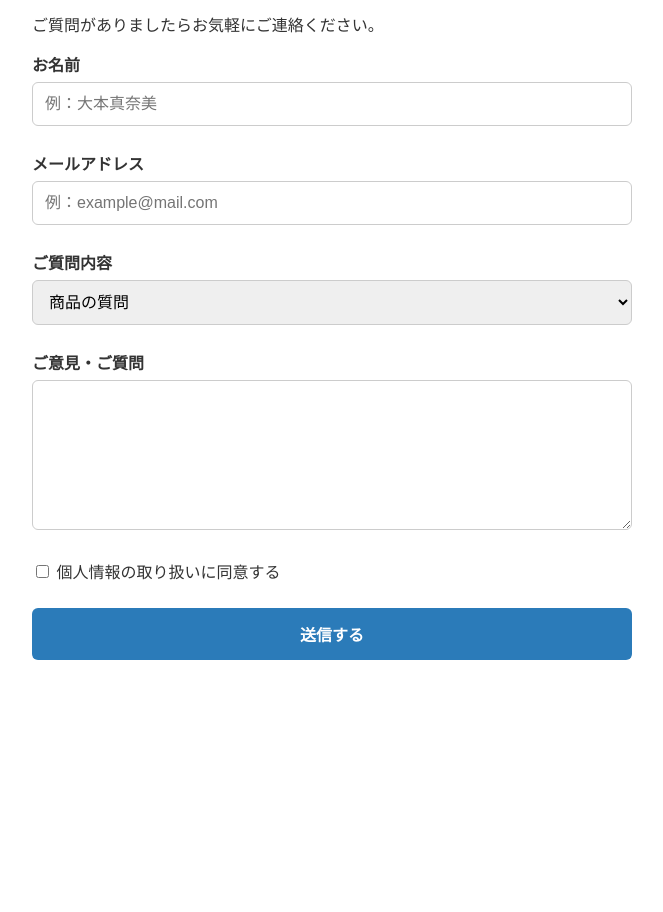
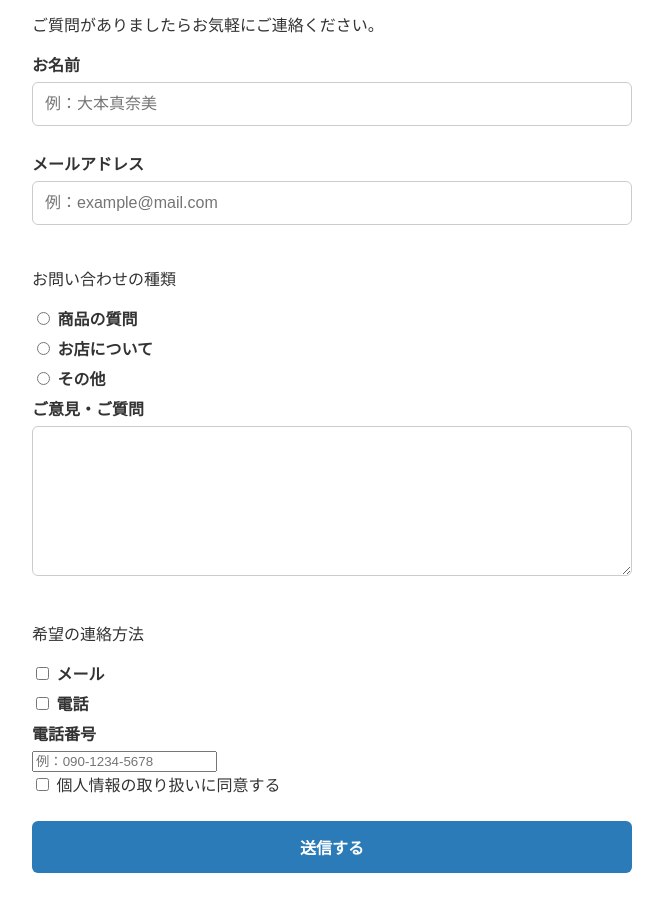
Before and after one commit to itc-s26012/CH03, a plain HTML site: page 03-form/index.html in a window 1280 px wide. Shown: the part 106-1018 px from the top of the page, without its empty margins (308-971 px from the left). Before the commit the page ends 806 px from the top, so only its background shows below. Drawn offline with Linux system fonts and the light colour scheme.

Commit message:
挑戦課題　完了

```diff
--- a/03-form/index.html
+++ b/03-form/index.html
@@ -1,32 +1,55 @@
 <!DOCTYPE html>
 <html lang="ja">
+
 <head>
     <meta charset="UTF-8">
     <meta name="viewport" content="width=device-width, initial-scale=1">
     <title>お問い合わせ</title>
     <link rel="stylesheet" href="style.css">
 </head>
+
 <body>
     <h1>お問い合わせ</h1>
     <p>ご質問がありましたらお気軽にご連絡ください。</p>
 
     <!-- action＝送り先 / method＝送り方 -->
-    <form action="thanks.html" method="get">
+    <form action="thanks.html" method="post">
         <label for="name">お名前</label>
         <input id="name" type="text" name="name" placeholder="例：大本真奈美" required>
 
         <label for="email">メールアドレス</label>
         <input id="email" type="email" name="email" placeholder="例：example@mail.com" required>
 
-        <label for="question">ご質問内容</label>
-        <select id="question" name="question">
-            <option value="item">商品の質問</option>
-            <option value="shop">お店について</option>
-            <option value="other">その他</option>
-        </select>
+        <p>お問い合わせの種類</p>
+        <label>
+            <input type="radio" name="question" value="item">
+            商品の質問
+        </label>
+        <label>
+            <input type="radio" name="question" value="shop">
+            お店について
+        </label>
+        <label>
+            <input type="radio" name="question" value="other">
+            その他
+        </label>
 
         <label for="message">ご意見・ご質問</label>
         <textarea id="message" name="message"></textarea>
+
+        <p>希望の連絡方法</p>
+
+        <label>
+            <input type="checkbox" name="contact" value="email">
+            メール
+        </label>
+        <label>
+            <input type="checkbox" name="contact" value="phone">
+            電話
+        </label>
+
+        <label for="phone">電話番号</label>
+        <input id="phone" type="tel" name="phone" placeholder="例：090-1234-5678">
 
         <label class="check">
             <input type="checkbox" name="agree" value="yes" required> 個人情報の取り扱いに同意する
@@ -35,4 +58,5 @@
         <button type="submit">送信する</button>
     </form>
 </body>
+
 </html>
```
